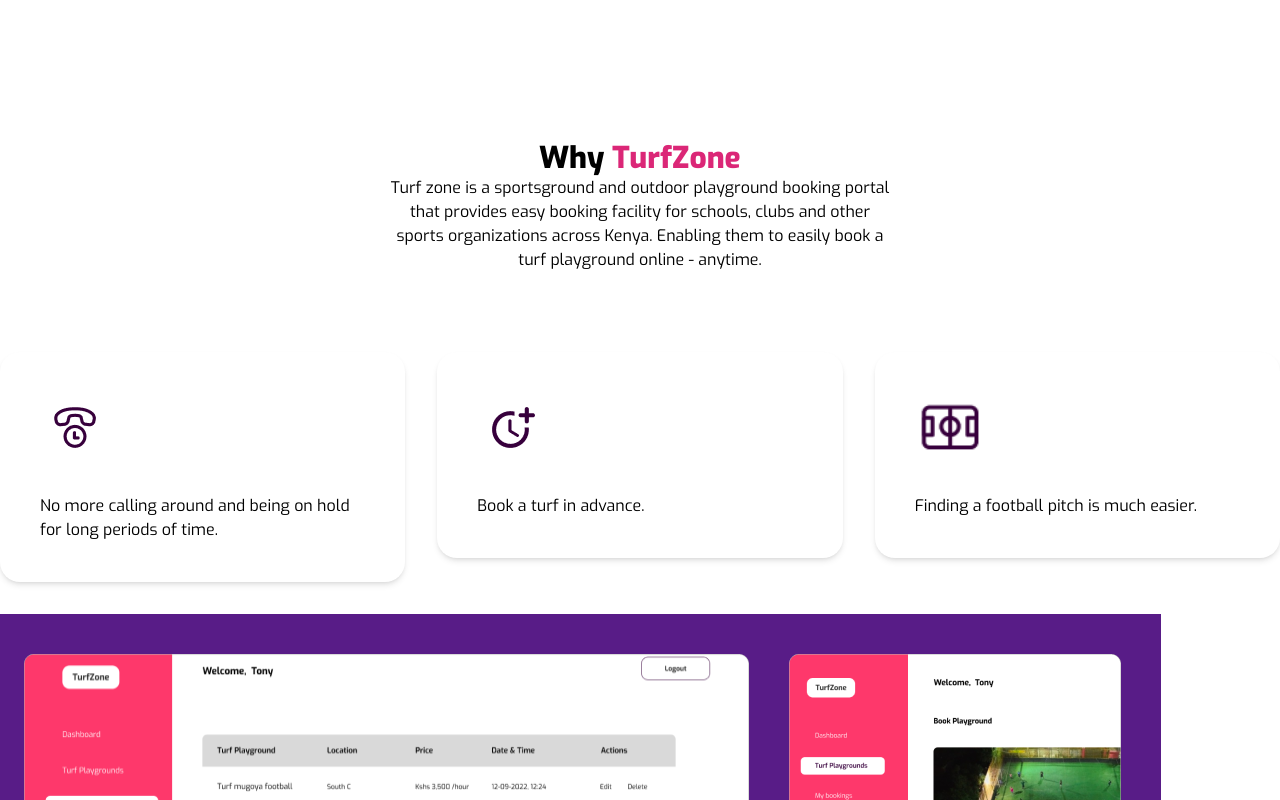
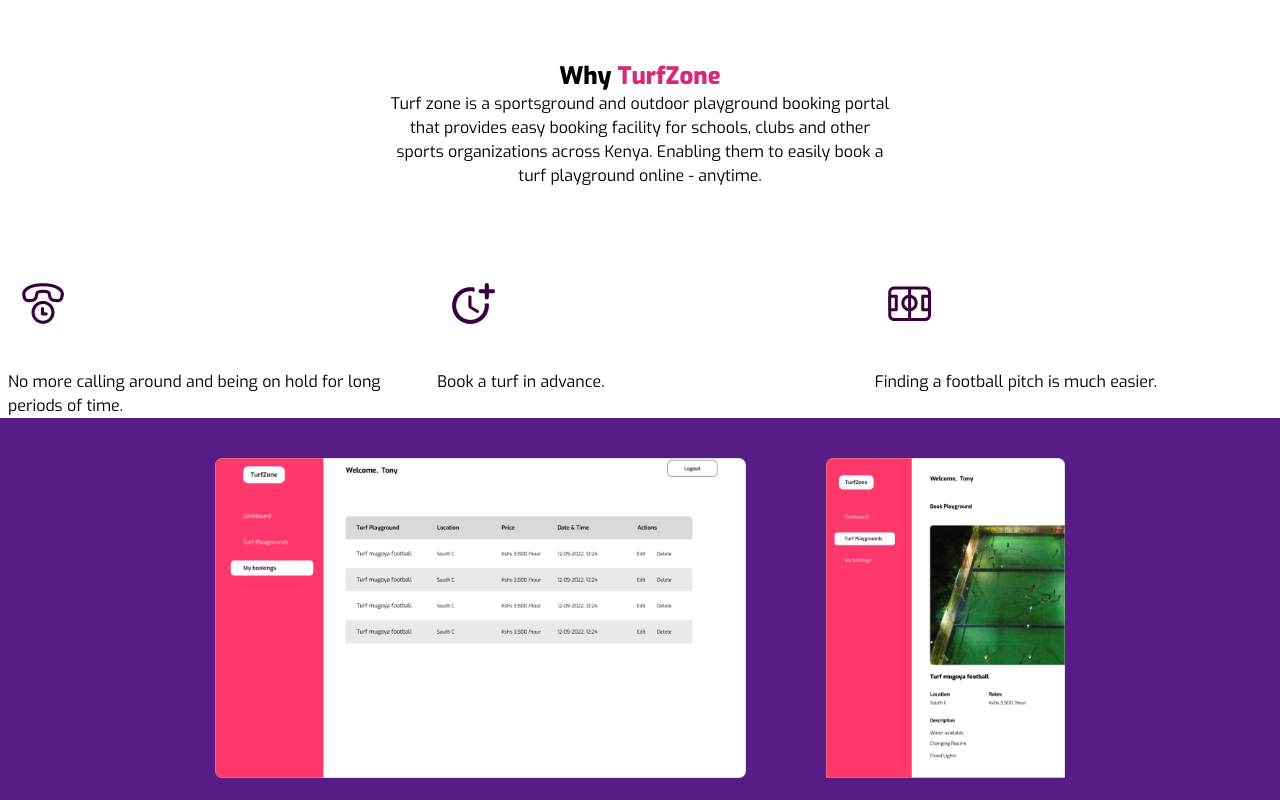
Before and after one commit to DennohKim/TurfZone, a React (Vite) app in the folder turfzone-client/: page / in a window 1280 px wide. Shown: the part 1620-2420 px from the top of the page. Built offline with nearby package versions, Linux system fonts and the light colour scheme.

Commit message:
fix:changed class

```diff
--- a/turfzone-client/src/components/WhyTurf/WhyTurf.jsx
+++ b/turfzone-client/src/components/WhyTurf/WhyTurf.jsx
@@ -5,15 +5,15 @@
 function WhyTurf() {
   return (
 
-<section id="whyTurfZone" class="pt-10 lg:pt-[120px] pb-12 lg:pb-[90px]">
-   <div class="">
-      <div class="flex flex-wrap -mx-4">
-         <div class="w-full px-4">
-            <div class="text-center mx-auto mb-12 lg:mb-20 max-w-[510px]">
+<section id="whyTurfZone" className=" pb-20 content-center">
+   <div className="">
+      <div className="flex flex-wrap -mx-4">
+         <div className="w-full px-4">
+            <div className="text-center mx-auto mb-12 lg:mb-20 max-w-[510px]">
 
-               <h2 class="pt-10 text-3xl font-extrabold text-center"> Why <span class="text-pink-600">TurfZone</span>
+               <h2 className="pt-20 text-2xl font-extrabold text-center"> Why <span className="text-pink-600">TurfZone</span>
                </h2>
-               <p class="text-base text-body-color">
+               <p className="text-base text-black">
                Turf zone is a sportsground and outdoor playground booking portal that provides easy
                booking facility for schools, clubs and other sports organizations across Kenya.
                Enabling them to easily book a turf playground online - anytime.
@@ -21,45 +21,38 @@
             </div>
          </div>
       </div>
-      <div class="flex flex-wrap -mx-4">
-         <div class="w-full md:w-1/2 lg:w-1/3 px-4">
-            <div class="p-10 md:px-7 xl:px-10 rounded-[20px] bg-white shadow-md hover:shadow-lg mb-8 ">
-               <div class=" w-[70px] h-[70px] flex items-center justify-center bg-primary rounded-2xl mb-8">
-               <img src={Call} alt="Call" />
+
+      <div className="flex flex-wrap -mx-4">
+         <div className="w-full md:w-1/2 lg:w-1/3 px-6">
+               <div className=" w-[70px] h-[70px] flex items-center justify-center bg-primary rounded-2xl mb-8">
+               <img className=" items-center" src={Call} alt="Call" />
                </div>
-
-
-               <p class="text-body-color">
+               <p className=" text-black">
                No more calling around and being on hold for long periods of time.
                </p>
-            </div>
          </div>
-         <div class="w-full md:w-1/2 lg:w-1/3 px-4">
-            <div class=" p-10 md:px-7 xl:px-10 rounded-[20px] bg-white shadow-md hover:shadow-lg mb-8 " >
-               <div class=" w-[70px] h-[70px] flex items-center justify-center bg-primary rounded-2xl mb-8">
+
+         <div className="w-full md:w-1/2 lg:w-1/3 px-4">
+               <div className= 'w-[70px] h-[70px] flex items-center justify-center bg-primary rounded-2xl mb-8'>
                <img src={Round} alt="Round" />
                </div>
-
-               <p class="text-body-color">
+               <p className='text-black'>
                Book a turf in advance.
                </p>
-            </div>
          </div>
 
-         <div class="w-full md:w-1/2 lg:w-1/3 px-4">
-            <div class="p-10 md:px-7 xl:px-10 rounded-[20px] bg-white shadow-md hover:shadow-lg mb-8 " >
-               <div>
-               <img class="w-[70px] h-[70px] flex  items-center justify-center bg-primary rounded-2xl mb-8" src={Soccer} alt="Soccer-field" />
+         <div className="w-full md:w-1/2 lg:w-1/3 px-4">
+               <div className='w-[70px] h-[70px] flex  items-center justify-center bg-primary rounded-2xl mb-8'>
+               <img src={Soccer} alt="Soccer-field" />
                </div>
-               <p class="text-body-color">
+               <p className='text-black'>
                Finding a football pitch is much easier.
                </p>
-            </div>
          </div>
 
-         <div className='flex justify-center gap-10 align-center p-10 flex-wrap bg-purple-900'>
-        <img src={Rect1} alt="User bookings" />
-        <img src={Rect2} alt="Turf Playgrounds" />
+         <div className='flex  justify-center gap-20  p-10 w-full   bg-purple-900 '>
+        <img  className='object-cover h-80 ' src={Rect1} alt='User bookings'/>
+        <img  className='object-cover h-80' src={Rect2} alt='Turf Playgrounds' />
         </div>
 
 
--- a/turfzone-client/src/pages/LandingPage.jsx
+++ b/turfzone-client/src/pages/LandingPage.jsx
@@ -12,8 +12,8 @@
 
       <section className="h-screen">
         <div >
-          {/* <Partners />
-          <Playgrounds/>  */}
+          <Partners />
+          {/* <Playgrounds/>  */}
         </div>
       </section>
 
```
